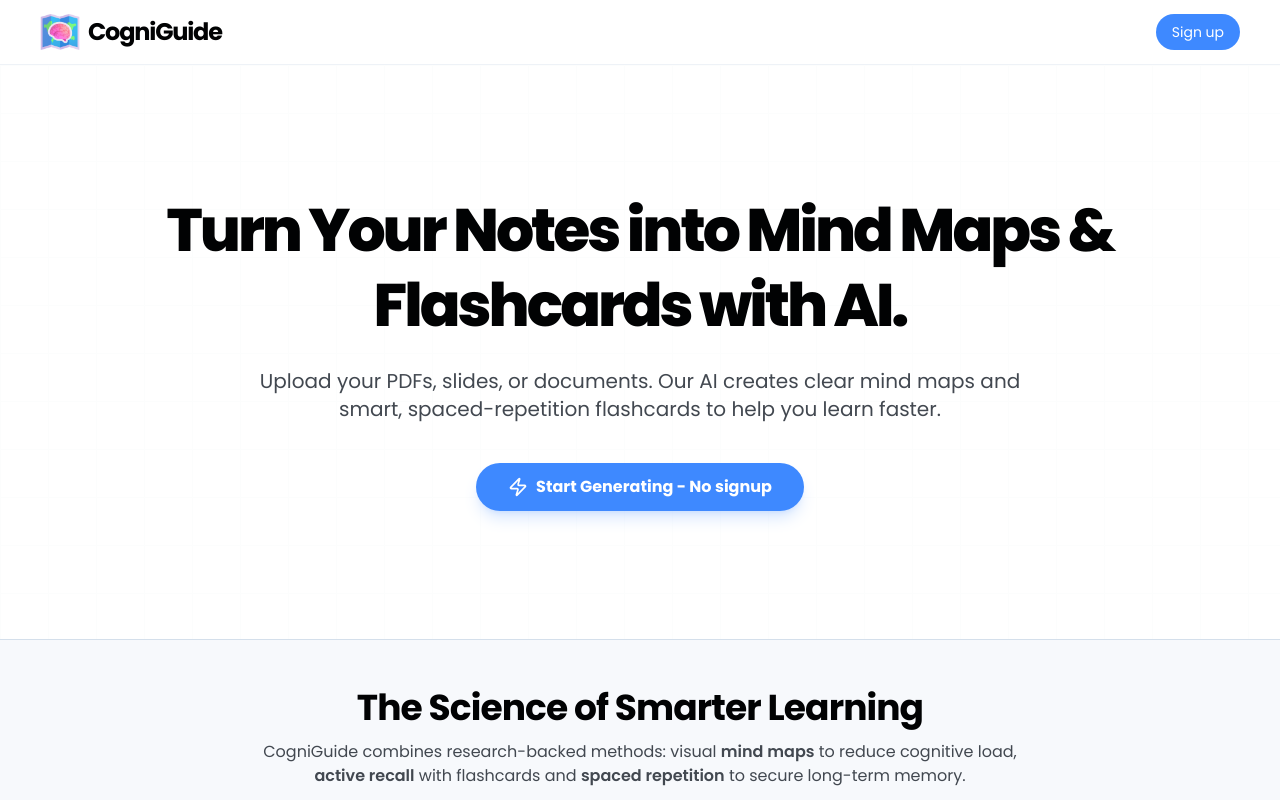
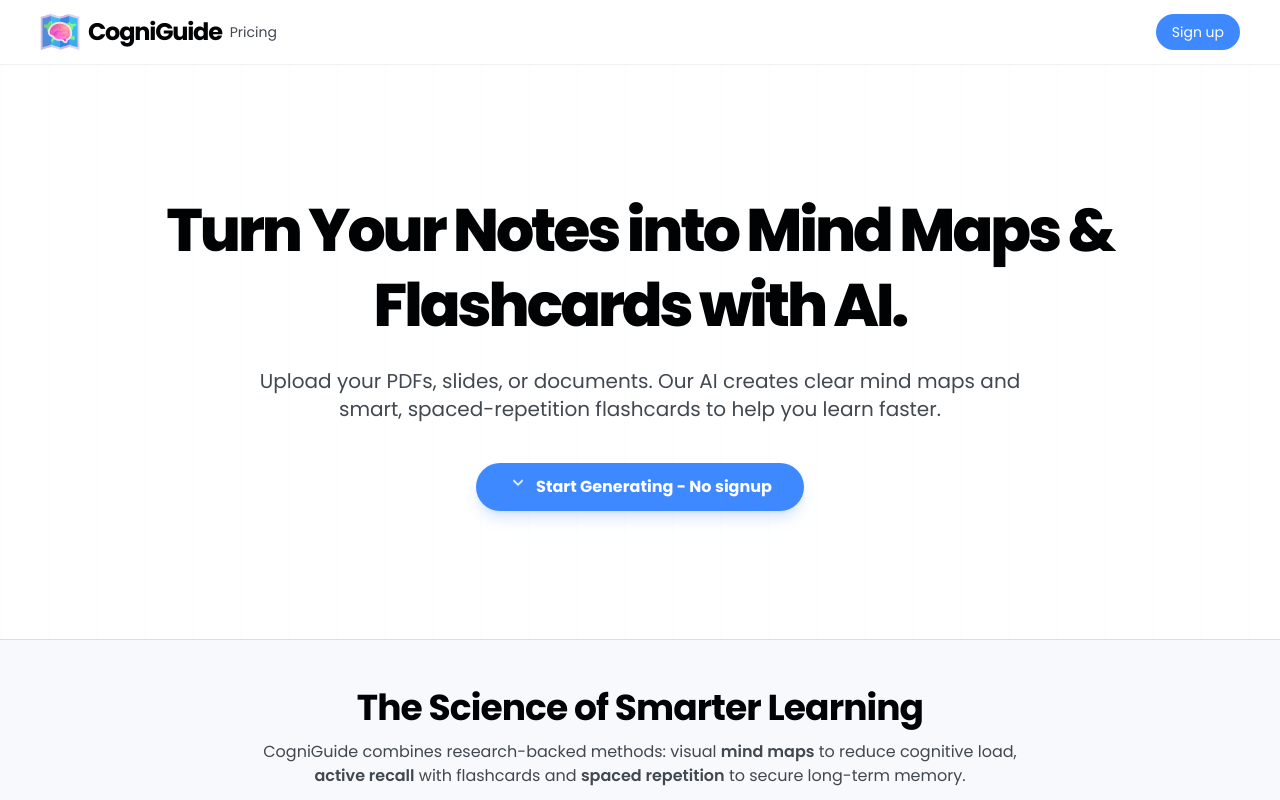
Before and after one commit to Led-adel-pilot/CogniGuide, a Next.js app: page / in a window 1280 px wide. Shown: the top 800 px of the page. Built offline with nearby package versions, Linux system fonts and the light colour scheme; no server answers.

Commit message:
Enhance NonAuth pricing page

```diff
--- a/app/page.tsx
+++ b/app/page.tsx
@@ -2,7 +2,7 @@
 
 import { useState, useEffect } from 'react';
 import Image from 'next/image';
-import { Share2, UploadCloud, Zap } from 'lucide-react';
+import { Share2, UploadCloud } from 'lucide-react';
 import Generator from '@/components/Generator';
 import Link from 'next/link';
 import CogniGuideLogo from '../CogniGuide_logo.png';
@@ -57,6 +57,7 @@ export default function Home() {
             <div className="flex items-center gap-2">
               <Image src={CogniGuideLogo} alt="CogniGuide Logo" width={40} height={40} className="h-10 w-10 text-primary" />
               <h1 className="text-2xl font-bold font-heading tracking-tighter">CogniGuide</h1>
+              <Link href="/pricing" className="text-sm text-muted-foreground hover:underline">Pricing</Link>
             </div>
             <div className="flex items-center gap-2">
               {isAuthed ? (
@@ -86,7 +87,21 @@ export default function Home() {
                 onClick={handleScrollToGenerator}
                 className="group flex items-center justify-center gap-2 mx-auto px-8 py-3 text-base font-bold text-white bg-primary rounded-full shadow-lg shadow-primary/20 hover:bg-primary/90 transition-all duration-300 ease-in-out transform hover:scale-105"
               >
-                <Zap className="h-5 w-5 transition-transform group-hover:-rotate-12" />
+                <svg
+                  xmlns="http://www.w3.org/2000/svg"
+                  width="20"
+                  height="20"
+                  viewBox="0 0 24 24"
+                  fill="none"
+                  stroke="currentColor"
+                  strokeWidth="2"
+                  strokeLinecap="round"
+                  strokeLinejoin="round"
+                  className="h-5 w-5 transition-transform group-hover:translate-y-1 animate-bounce"
+                  aria-hidden="true"
+                >
+                  <path d="M7 10L12 15L17 10" />
+                </svg>
                 Start Generating - No signup
               </button>
             </div>
--- a/components/PricingClient.tsx
+++ b/components/PricingClient.tsx
@@ -35,6 +35,7 @@ export default function PricingClient({ onPurchaseComplete }: PricingClientProps
   const [user, setUser] = useState<User | null>(null);
   const [authModalOpen, setAuthModalOpen] = useState(false);
   const [subscription, setSubscription] = useState<{ status: string | null; plan: string | null } | null>(null);
+  const [isLoadingAuth, setIsLoadingAuth] = useState(true);
 
   useEffect(() => {
     // This effect runs on mount and checks if Paddle was already loaded by another component.
@@ -47,6 +48,7 @@ export default function PricingClient({ onPurchaseComplete }: PricingClientProps
     mountedRef.current = true;
     const { data: authListener } = supabase.auth.onAuthStateChange((_event, session) => {
       setUser(session?.user ?? null);
+      setIsLoadingAuth(false);
       // If user just authenticated from the pricing page upgrade flow, redirect once to the dashboard
       try {
         if (session?.user && typeof window !== 'undefined') {
@@ -69,6 +71,7 @@ export default function PricingClient({ onPurchaseComplete }: PricingClientProps
 
     supabase.auth.getSession().then(({ data: { session } }) => {
       setUser(session?.user ?? null);
+      setIsLoadingAuth(false);
     });
 
     return () => {
@@ -289,6 +292,19 @@ export default function PricingClient({ onPurchaseComplete }: PricingClientProps
     }
   }, [paddleReady, updateBothCycles]);
 
+  // Show loading state while determining authentication
+  if (isLoadingAuth) {
+    return (
+      <section className="py-4 pb-16">
+        <div className="container">
+          <div className="flex items-center justify-center py-12">
+            <div className="text-muted-foreground">Loading...</div>
+          </div>
+        </div>
+      </section>
+    );
+  }
+
   return (
     <section className="py-4 pb-16">
       {/* Load Paddle.js */}
@@ -326,7 +342,7 @@ export default function PricingClient({ onPurchaseComplete }: PricingClientProps
         <div className="grid gap-6 md:grid-cols-3">
           {/* Free */}
           <div className="relative rounded-[1.25rem] border bg-white p-6 shadow-sm">
-            <h3 className="text-xl font-bold font-heading mb-1">Free</h3>
+            <h3 className="text-xl font-bold font-heading mb-1">{user ? 'Free' : 'Free forever'}</h3>
             <p className="text-muted-foreground mb-6">Get started and try the core experience.</p>
             <div className="mb-6">
               <div className="text-3xl font-extrabold">$0</div>
@@ -337,7 +353,19 @@ export default function PricingClient({ onPurchaseComplete }: PricingClientProps
               <li className="flex items-center gap-2"><Check className="h-4 w-4 text-primary" /> Mind maps + flashcards</li>
               <li className="flex items-center gap-2"><Check className="h-4 w-4 text-primary" /> Spaced repetition</li>
             </ul>
-            <button disabled className="w-full cursor-not-allowed rounded-full border py-2 text-sm text-gray-600">Current plan</button>
+            {user ? (
+              <button disabled className="w-full cursor-not-allowed rounded-full border py-2 text-sm text-gray-600">Current plan</button>
+            ) : (
+              <button
+                onClick={() => {
+                  localStorage.setItem('cogniguide_upgrade_flow', 'true');
+                  setAuthModalOpen(true);
+                }}
+                className="w-full rounded-full bg-primary py-2 text-sm font-semibold text-white shadow transition hover:bg-primary/90"
+              >
+                Sign up
+              </button>
+            )}
           </div>
 
           {/* Student (Most Popular) */}
--- a/components/PricingHeader.tsx
+++ b/components/PricingHeader.tsx
@@ -1,15 +1,22 @@
 'use client';
 
+import { useState } from 'react';
 import Link from 'next/link';
-import { BrainCircuit, Zap } from 'lucide-react';
+import Image from 'next/image';
 import posthog from 'posthog-js';
+import CogniGuideLogo from '../CogniGuide_logo.png';
+import AuthModal from './AuthModal';
 
 export default function PricingHeader() {
+  const [showAuth, setShowAuth] = useState(false);
+
   return (
+    <>
+      <AuthModal open={showAuth} onClose={() => setShowAuth(false)} />
     <header className="sticky top-0 z-50 w-full border-b border-border/40 bg-background/95 backdrop-blur supports-[backdrop-filter]:bg-background/60">
       <div className="container h-16 flex items-center justify-between">
         <div className="flex items-center gap-2">
-          <BrainCircuit className="h-7 w-7 text-primary" />
+          <Image src={CogniGuideLogo} alt="CogniGuide Logo" width={40} height={40} className="h-10 w-10 text-primary" />
           <Link
             href="/"
             className="text-2xl font-bold font-heading tracking-tighter"
@@ -19,17 +26,15 @@ export default function PricingHeader() {
           </Link>
         </div>
         <div className="flex items-center gap-2">
-          <Link href="/pricing" className="px-4 py-2 text-sm rounded-full border hover:bg-gray-50">Pricing</Link>
-          <Link
-            href="/#generator"
+          <button
+            onClick={() => setShowAuth(true)}
             className="hidden sm:flex items-center justify-center gap-2 px-6 py-2 text-sm font-semibold text-white bg-primary rounded-full shadow-lg hover:bg-primary/90 transition-all duration-300 ease-in-out transform hover:scale-105"
-            onClick={() => posthog.capture('pricing_header_open_generator_clicked')}
           >
-            <Zap className="h-4 w-4" />
-            Open Generator
-          </Link>
+            Sign up — Free
+          </button>
         </div>
       </div>
     </header>
+    </>
   );
 }
```
